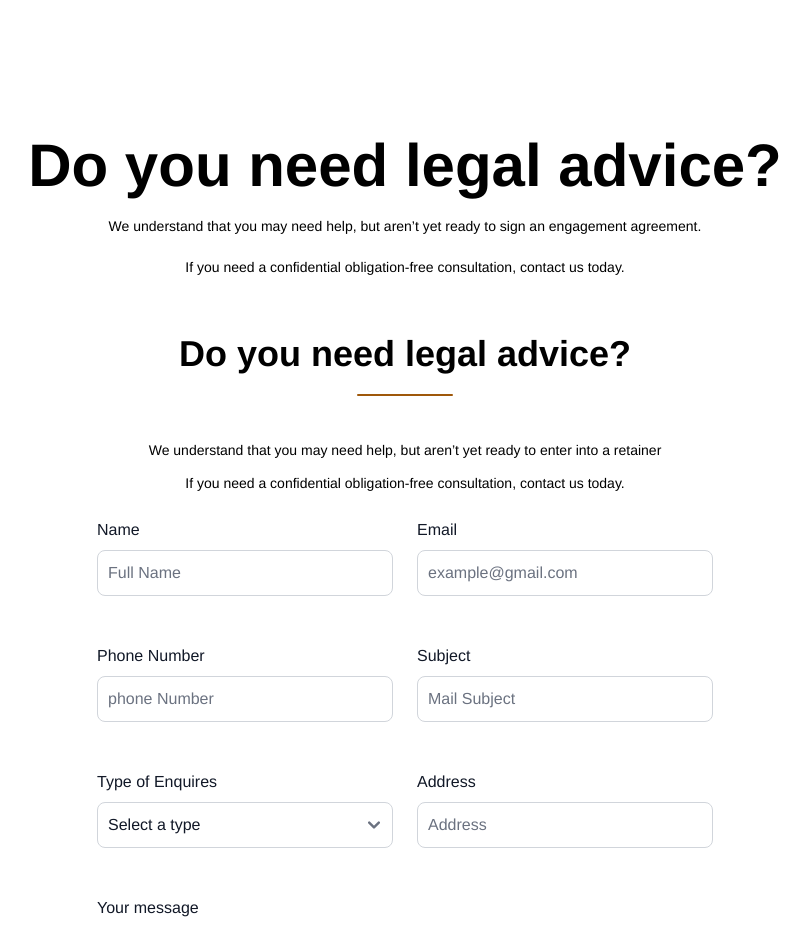
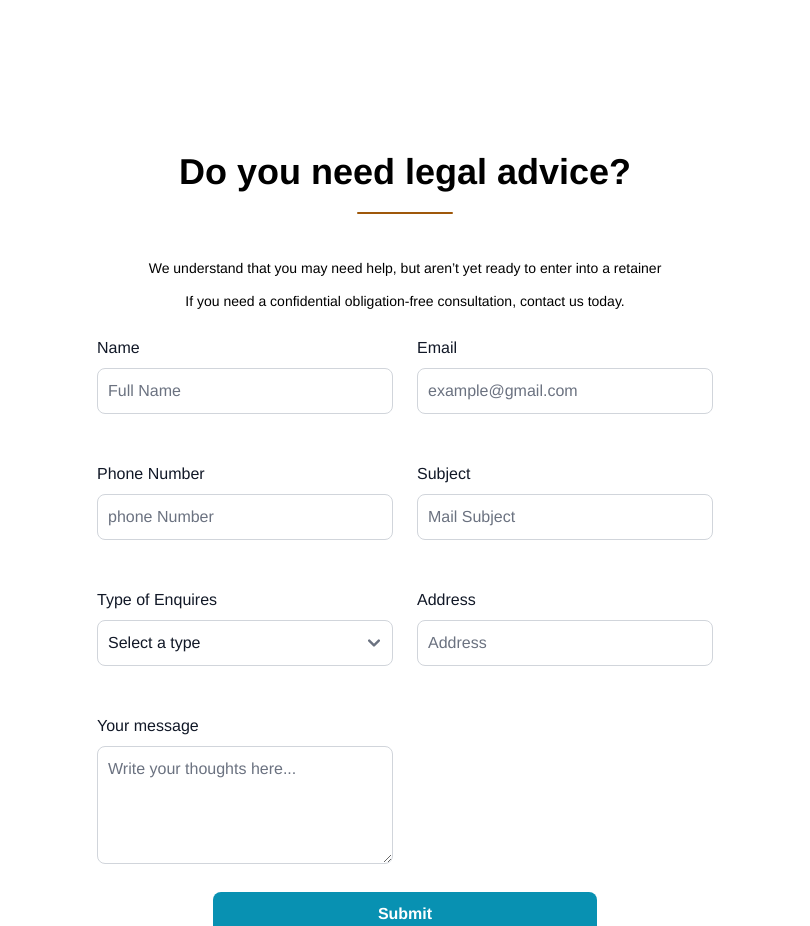
Before and after one commit to abenooo/lawyer_public_site, a Next.js app: page /about in a window 1280 px wide. Shown: the part 1480-2406 px from the top of the page, without its empty margins (235-1045 px from the left). Built offline with nearby package versions, Linux system fonts and the light colour scheme.

Commit message:
Remove reused componet

```diff
--- a/pages/about.jsx
+++ b/pages/about.jsx
@@ -125,20 +125,7 @@ const About = () => {
         </div>
       </div>
 
-      {/* do you need legal advice */}
-      <div className=" text-black flex flex-col gap-5 justify-center items-center">
-        <h1 className="text-black font-semibold text-6xl">
-          Do you need legal advice?
-        </h1>
-        <p className="ont-sans text-xs text-left">
-          We understand that you may need help, but aren’t yet ready to sign an
-          engagement agreement.
-          </p>
-          <p className="ont-sans text-xs text-left">
-          If you need a confidential obligation-free
-          consultation, contact us today.
-        </p>
-      </div>
+
     </>
   );
 };
```
